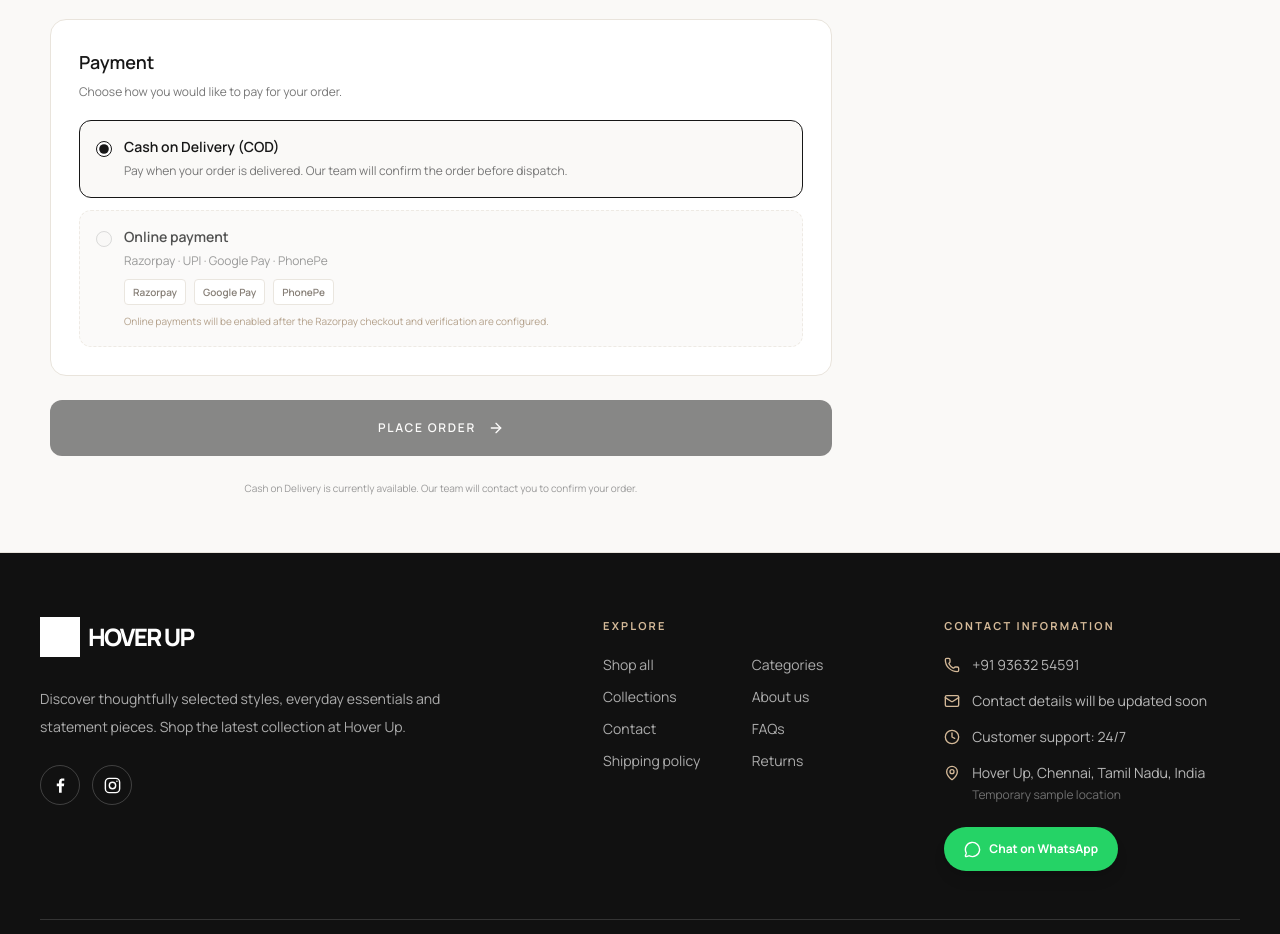
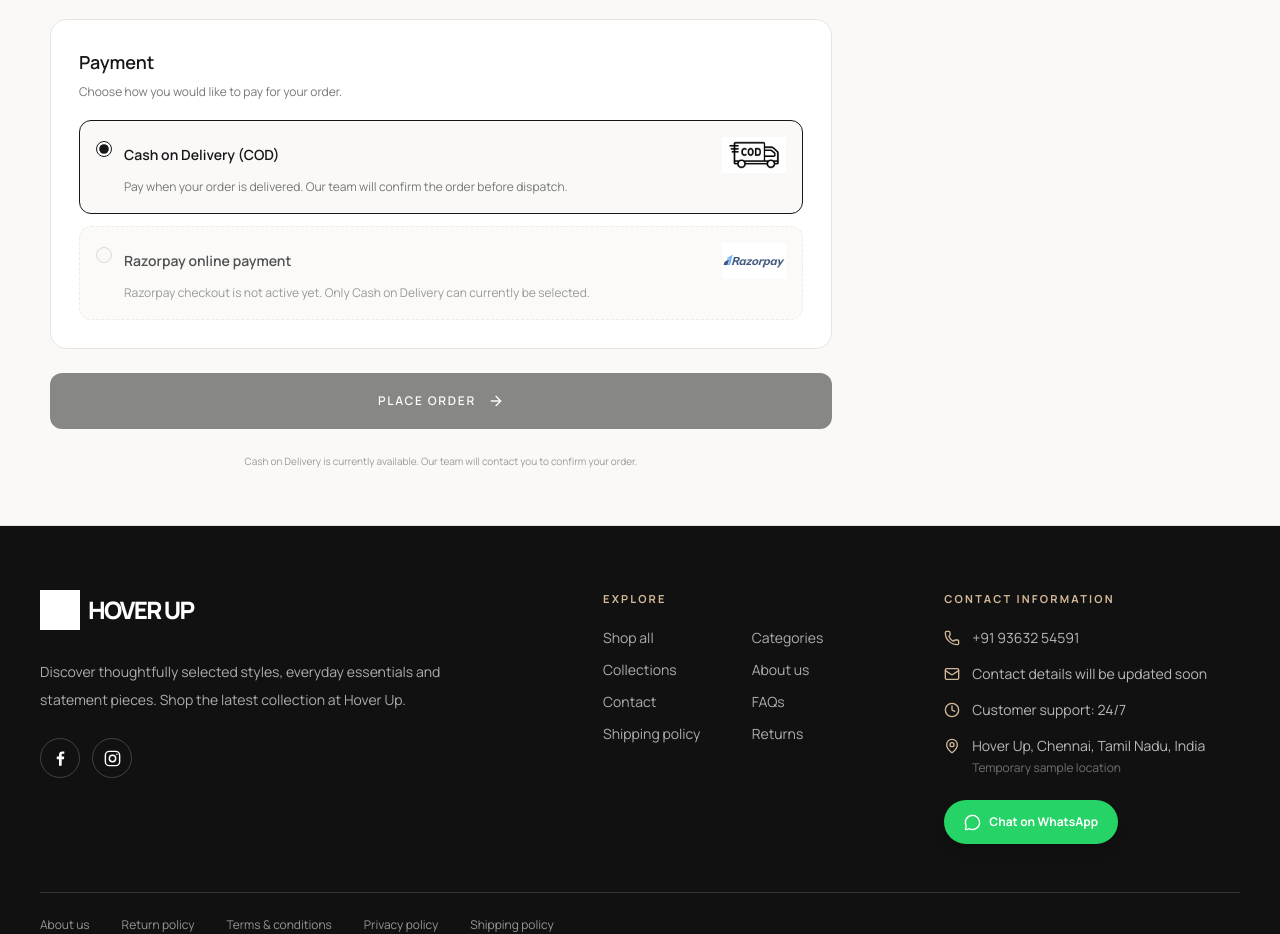
Before and after one commit to hassaan-techprojects/hover-up, a Next.js app: page /checkout in a window 1280 px wide. Shown: the part 1000-1934 px from the top of the page. Built offline with nearby package versions, Linux system fonts and the light colour scheme; no server answers; a web font is replaced by a local one.

Commit message:
Show only COD and Razorpay payment branding at checkout

```diff
--- a/app/checkout/page.tsx
+++ b/app/checkout/page.tsx
@@ -178,21 +178,21 @@ export default function CheckoutPage() {
                   <label className={`flex cursor-pointer items-start gap-3 rounded-xl border p-4 transition ${paymentMethod === "COD" ? "border-[#171717] bg-[#faf9f7]" : "border-[#e9e4dc]"}`}>
                     <input type="radio" name="paymentMethod" value="COD" checked={paymentMethod === "COD"} onChange={() => setPaymentMethod("COD")} className="mt-1 h-4 w-4 accent-[#171717]" />
                     <span className="min-w-0 flex-1">
-                      <span className="block text-sm font-semibold">Cash on Delivery (COD)</span>
+                      <span className="flex flex-wrap items-center justify-between gap-3">
+                        <span className="text-sm font-semibold">Cash on Delivery (COD)</span>
+                        <img src="/brands/cod.png" alt="Cash on Delivery" className="h-9 w-auto max-w-[112px] object-contain" />
+                      </span>
                       <span className="mt-1 block text-xs leading-5 text-[#777]">Pay when your order is delivered. Our team will confirm the order before dispatch.</span>
                     </span>
                   </label>
                   <div className="flex items-start gap-3 rounded-xl border border-dashed border-[#e9e4dc] bg-[#faf9f7] p-4 opacity-75">
                     <input type="radio" name="paymentMethod" value="ONLINE" disabled checked={paymentMethod === "ONLINE"} className="mt-1 h-4 w-4 accent-[#171717]" />
                     <span className="min-w-0 flex-1">
-                      <span className="block text-sm font-semibold">Online payment</span>
-                      <span className="mt-1 block text-xs leading-5 text-[#777]">Razorpay · UPI · Google Pay · PhonePe</span>
-                      <span className="mt-2 inline-flex flex-wrap gap-2 text-[10px] font-semibold text-[#5f554a]">
-                        <span className="rounded border border-[#e4ded5] bg-white px-2 py-1">Razorpay</span>
-                        <span className="rounded border border-[#e4ded5] bg-white px-2 py-1">Google Pay</span>
-                        <span className="rounded border border-[#e4ded5] bg-white px-2 py-1">PhonePe</span>
+                      <span className="flex flex-wrap items-center justify-between gap-3">
+                        <span className="text-sm font-semibold">Razorpay online payment</span>
+                        <img src="/brands/razorpay.png" alt="Razorpay" className="h-9 w-auto max-w-[112px] object-contain" />
                       </span>
-                      <span className="mt-2 block text-[10px] text-[#9a8064]">Online payments will be enabled after the Razorpay checkout and verification are configured.</span>
+                      <span className="mt-1 block text-xs leading-5 text-[#777]">Razorpay checkout is not active yet. Only Cash on Delivery can currently be selected.</span>
                     </span>
                   </div>
                 </div>
```
